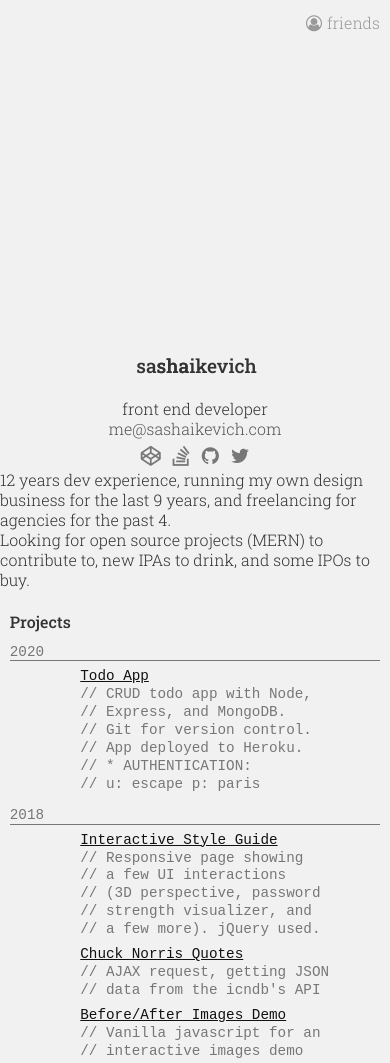
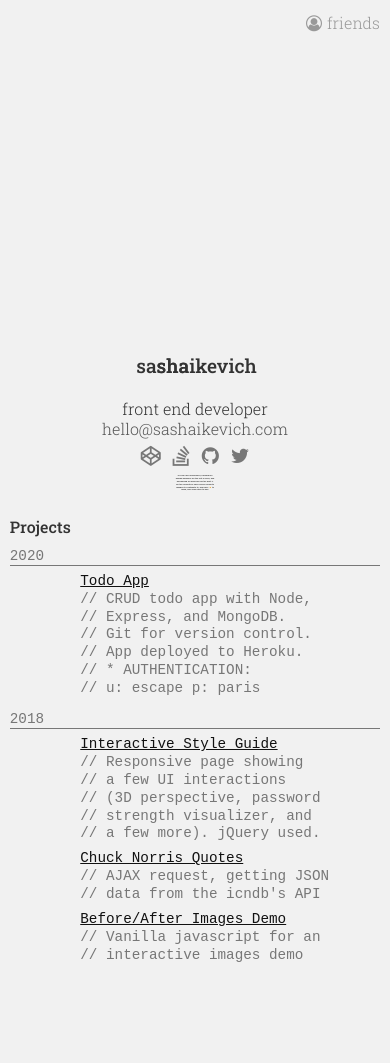
Before and after one commit to sashaikevich/sashaikevich, a website built with webpack: page index.html in a window 390 px wide. After the commit the page ends 1006 px from the top, so only its background shows below. Built offline with nearby package versions, Linux system fonts and the light colour scheme; files whose address does not match are found by name.

Commit message:
styling the little bio blurb

```diff
--- a/css/style.css
+++ b/css/style.css
@@ -32,12 +32,15 @@ body {
   padding-top: 7%;
   padding-bottom: 2%;
 }
+
 .who-am-i:hover .my-pic {
   background-size: 102.5% auto;
 }
-.who-am-i:hover .mini-bio h1 div {
+
+.who-am-i:hover .mini-deets h1 div {
   top: 50%;
 }
+
 .who-am-i:hover .show-on-hover {
   opacity: 1;
 }
@@ -59,13 +62,14 @@ body {
   margin: 0% auto;
   margin-bottom: 20px;
 }
-@media all and (max-width: 1024px){
+
+@media all and (max-width: 1024px) {
   .my-pic {
     background-size: 101% auto;
   }
 }
 
-.mini-bio h1 {
+.mini-deets h1 {
   height: 2em;
   font-size: 1.2em;
   margin-bottom: 0.5em;
@@ -74,29 +78,51 @@ body {
   position: relative;
 }
 
-.mini-bio h1 div {
+.mini-deets h1 div {
   position: absolute;
   display: inline;
   transition: all 150ms ease-out;
   font-weight: 500;
 }
 
-.mini-bio h1 div:first-of-type {
+.mini-deets h1 div:first-of-type {
   right: 70%;
   top: 20%;
   transform: translateY(-50%)
 }
 
-.mini-bio h1 div:nth-of-type(2) {
+.mini-deets h1 div:nth-of-type(2) {
   left: 30%;
   top: 20%;
   transform: translateY(-50%)
 }
 
-.mini-bio h1 div:last-of-type {
+.mini-deets h1 div:last-of-type {
   left: 30%;
   top: 80%;
   transform: translateY(-50%)
+}
+
+.mini-bio {
+  font-size: 1.8em;
+  max-width: 30em;
+  margin: 1.5em auto;
+}
+
+.mini-bio p {
+  font-family: sans-serif;
+  font-weight: bold;
+  margin-bottom: 0.4em;
+  line-height: 1.3;
+  text-align: center;
+}
+.mini-bio p a {
+  color: inherit;
+  text-decoration: none;
+  background-image: linear-gradient( transparent 80%, rgb(196, 193, 212) 80%);
+}
+.mini-bio p a:hover {
+  background-image: linear-gradient( transparent 10%, rgb(196, 193, 212) 10%);
 }
 
 .contact-me {
@@ -119,9 +145,11 @@ body {
   color: #777;
   transition: 200ms;
 }
-.social-contacts a:hover  {
+
+.social-contacts a:hover {
   color: #333;
 }
+
 .social-contacts i.fa {
   font-size: 1.25em;
   margin: .2em;
@@ -145,12 +173,14 @@ body {
   font-family: monospace;
   font-size: 1.1em;
 }
+
 .projects-row .dates {
   color: #777;
   font-weight: 500;
   padding-bottom: 0.1em;
   border-bottom: 1px solid #777;
 }
+
 .projects-row .projects {
   margin-left: 50%;
 }
@@ -160,49 +190,61 @@ body {
   line-height: 1.25em;
   color: #777;
 }
+
 .projects-row .projects li:hover {
   color: initial;
 }
+
 .projects-row .projects a {
   color: #111;
 }
+
 .projects-row .projects a:hover {
-text-decoration: none;
+  text-decoration: none;
 }
 
-@media all and (max-width: 768px){
+@media all and (max-width: 768px) {
   .projects-area {
     width: 85%;
   }
 }
-@media all and (max-width: 650px){
+
+@media all and (max-width: 650px) {
   .projects-area {
     width: 95%;
   }
+
   .projects-area .projects-row .projects {
     width: 50%;
     min-width: 300px;
     margin-left: auto;
     margin-right: 0;
   }
+  .mini-bio {
+    max-width: 21em;
+  }
 }
-
-
 
 .show-on-hover {
   opacity: 0;
   transition: opacity 150ms ease-in-out;
 }
-@media all and (max-width: 1024px){
+
+@media all and (max-width: 1024px) {
   .show-on-hover {
     opacity: 1;
   }
+  .mini-bio {
+    font-size: 2px;
+    margin: 2em auto;
+  }
 }
+
 
 /* ///// SECRET BUTTON ///// */
 
 .secret-section {
-  position: fixed;
+  position: absolute;
   right: 10px;
   top: 10px;
   color: #999;
--- a/index.html
+++ b/index.html
@@ -13,15 +13,15 @@
   <div class="content">
     <div class="who-am-i">
       <div class="welcome-image my-pic"></div>
-      <div class="mini-bio center-stuff">
+      <div class="mini-deets center-stuff">
         <h1>
           <div>sa</div>
           <div>sha</div>
           <div>shaikevich</div>
         </h1>
         <h2>front end developer</h2>
-        <a class="contact-me show-on-hover" href="mailto:xme@sashaikevich.comx"
-          onmouseover="this.href=this.href.replace(/x/g,'');">me@sashaikevich.com</a>
+        <a class="contact-me show-on-hover" href="mailto:xhello@sashaikevich.comx"
+          onmouseover="this.href=this.href.replace(/x/g,'');">hello@sashaikevich.com</a>
         <div class="social-contacts show-on-hover">
           <a href="https://codepen.io/sashaikevich" target="_blank"><i class="fa fa-codepen" aria-hidden="true"></i></a>
           <a href="https://stackoverflow.com/users/5871983/sashaikevich" target="_blank"><i class="fa fa-stack-overflow"
@@ -31,8 +31,10 @@
               aria-hidden="true"></i></a>
         </div>
       </div>
-      <p>12 years dev experience, running my own design business for the last 9 years, and freelancing for agencies for the past 4.</p>
-      <p>Looking for open source projects (MERN) to contribute to, new IPAs to drink, and some IPOs to buy.</p>
+      <div class="mini-bio center-stuff">
+        <p>12 years dev experience, running my <a href="https://littleguylogos.com" target="_blank">design business</a> for the last 9 years, and freelancing for agencies for the past 4.</p>
+        <p>On the lookout for open source projects (MERN) to contribute to, new IPAs 🍺 to drink, and some IPOs to buy.</p>
+      </div>
     </div>
     <div class="projects-area">
       <h3>Projects</h3>
```
